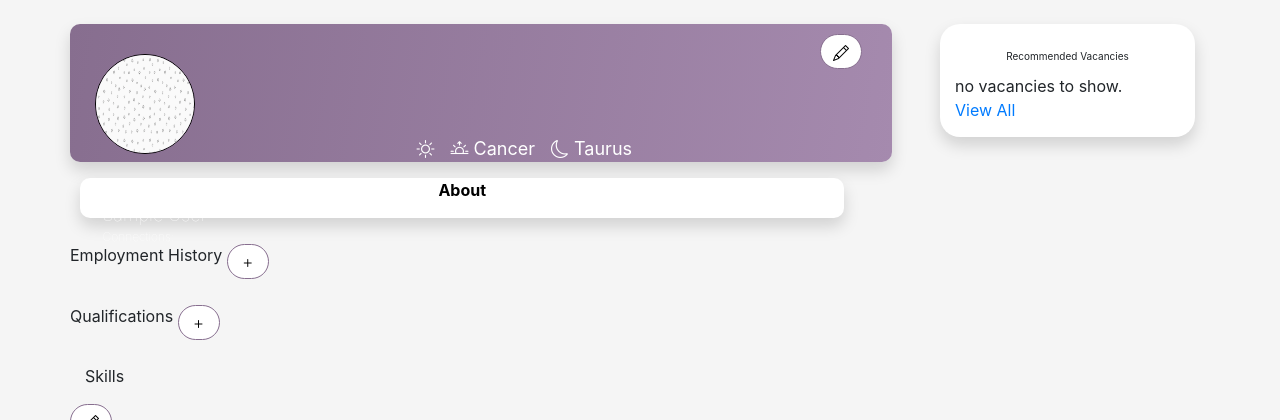
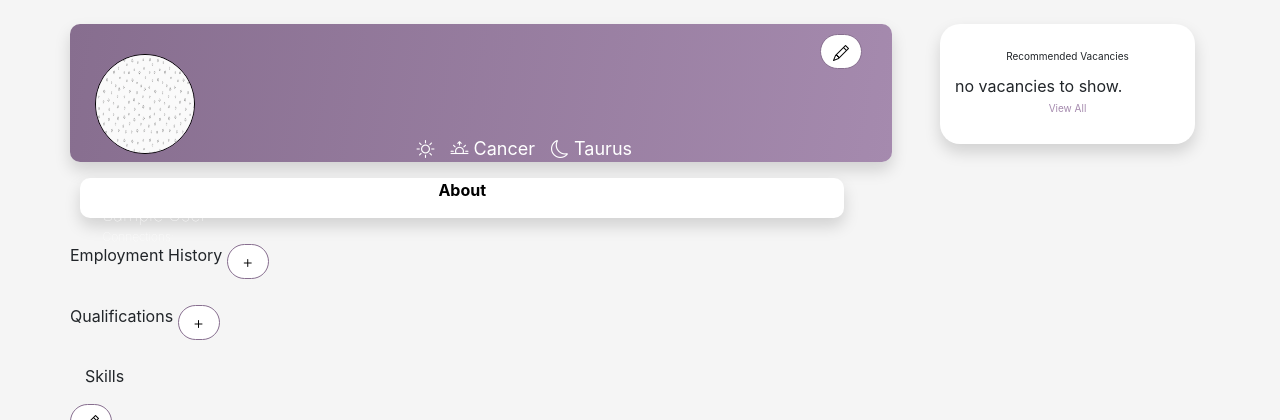
Before and after one commit to lua-lipa/PsychNova, a PHP site: page /html/profile.php in a window 1280 px wide. Shown: the part 56-476 px from the top of the page. Run offline with PHP 8.4, Linux system fonts and the light colour scheme; the visitor is signed in with stand-in values (Sample User, id 1); data that the repository does not hold is empty; some libraries are stand-ins or nearby versions.

Commit message:
css update for vacacncies

```diff
--- a/css/profile-style.css
+++ b/css/profile-style.css
@@ -38,6 +38,7 @@ body {
 .card-profile-info {
   margin-left: 10%;
 }
+
 .card-profile-info p {
   text-align: left;
   margin: 0;
@@ -217,16 +218,6 @@ body {
   font-size: 10px;
 }
 
-.btn-small {
-  background-color: #a58aae;
-  border-radius: 100px !important;
-  color: white;
-  width: 70px;
-  margin: auto;
-  display: block;
-  text-align: center;
-  margin-bottom: 10px;
-}
 
 .connect-btn {
   background-color: #a58aae;
@@ -238,3 +229,29 @@ body {
   display: block;
   text-align: center;
 }
+
+.btn-small {
+  background-color: #A58AAE;
+  border-radius: 100px !important;
+  color: white;
+  width: auto;
+  padding: 3px;
+  font-size: 10px;
+  margin: auto;
+  display: block;
+  text-align: center;
+  margin-bottom: 10px;
+}
+
+.btn-view-more {
+  background-color: white;
+  border-radius: 100px !important;
+  color: #A58AAE;
+  width: auto;
+  padding: 3px;
+  font-size: 10px;
+  margin: auto;
+  display: block;
+  text-align: center;
+  margin-bottom: 10px;
+}
```
